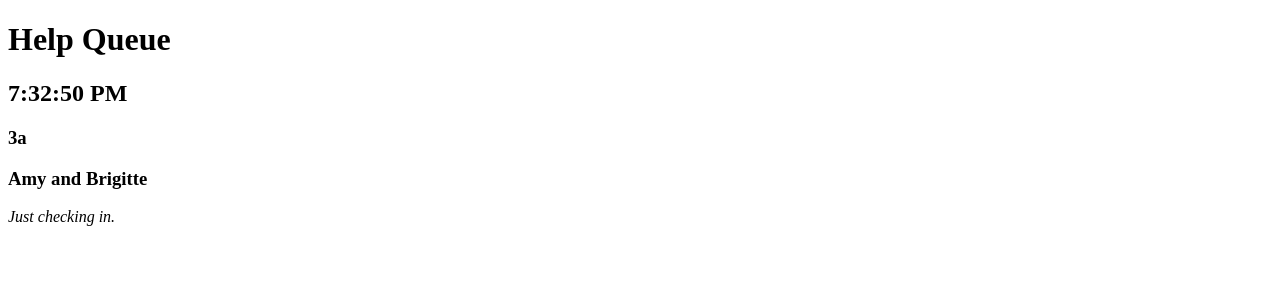
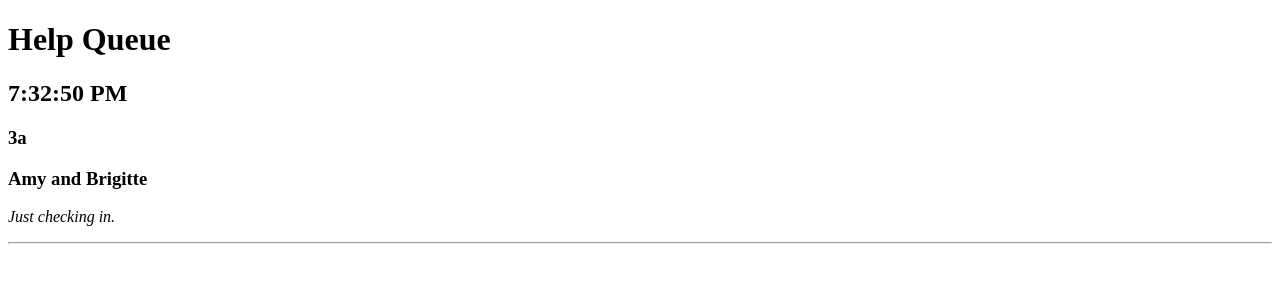
Before and after one commit to ZEvans1/react-hello-world, a React app: page / in a window 1280 px wide. Shown: the top 300 px of the page. Built offline with nearby package versions, Linux system fonts and the light colour scheme.

Commit message:
Add component directory and move content from index.jsx to App.jsx

```diff
--- /dev/null
+++ b/src/components/App.jsx
@@ -0,0 +1,16 @@
+import React from "react";
+
+function App() {
+    return (
+        <div>
+            <h1>Help Queue</h1>
+            <h2>{new Date().toLocaleTimeString()}</h2>
+            <h3>3a</h3>
+            <h3>Amy and Brigitte</h3>
+            <p><em>Just checking in.</em></p>
+            <hr/>
+        </div>
+    );
+}
+
+export default App;
--- a/src/index.jsx
+++ b/src/index.jsx
@@ -13,14 +13,9 @@
 // setInterval(liveTime, 1000);
 import React from "react";
 import ReactDOM from "react-dom";
+import App from "./components/App";
 // --- help queue ---
 ReactDOM.render(
-    <div>
-        <h1>Help Queue</h1>
-        <h2>{new Date().toLocaleTimeString()}</h2>
-        <h3>3a</h3>
-        <h3>Amy and Brigitte</h3>
-        <p><em>Just checking in.</em></p>
-    </div>,
+    <App/>,
     document.getElementById('react-app-root')
 );
```
